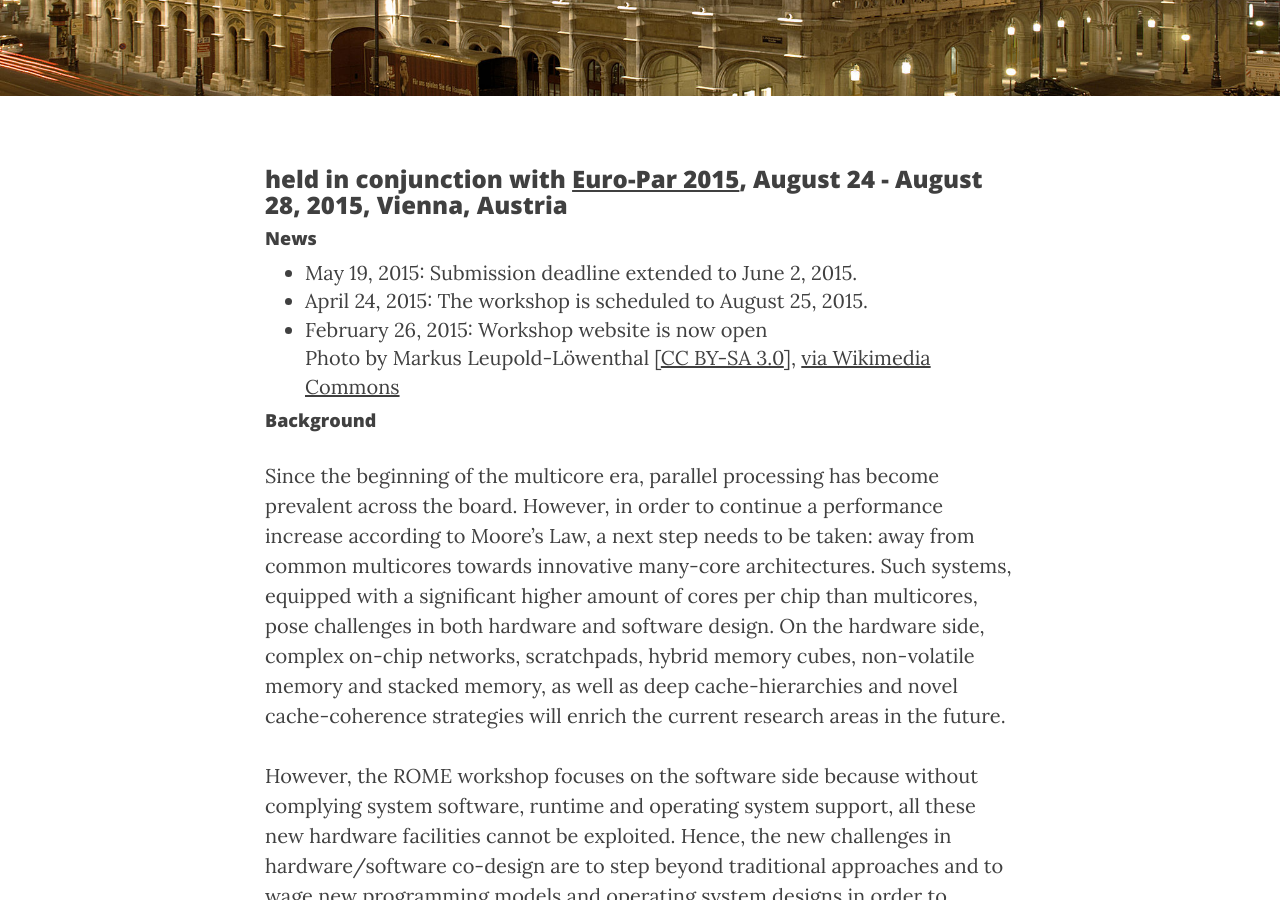
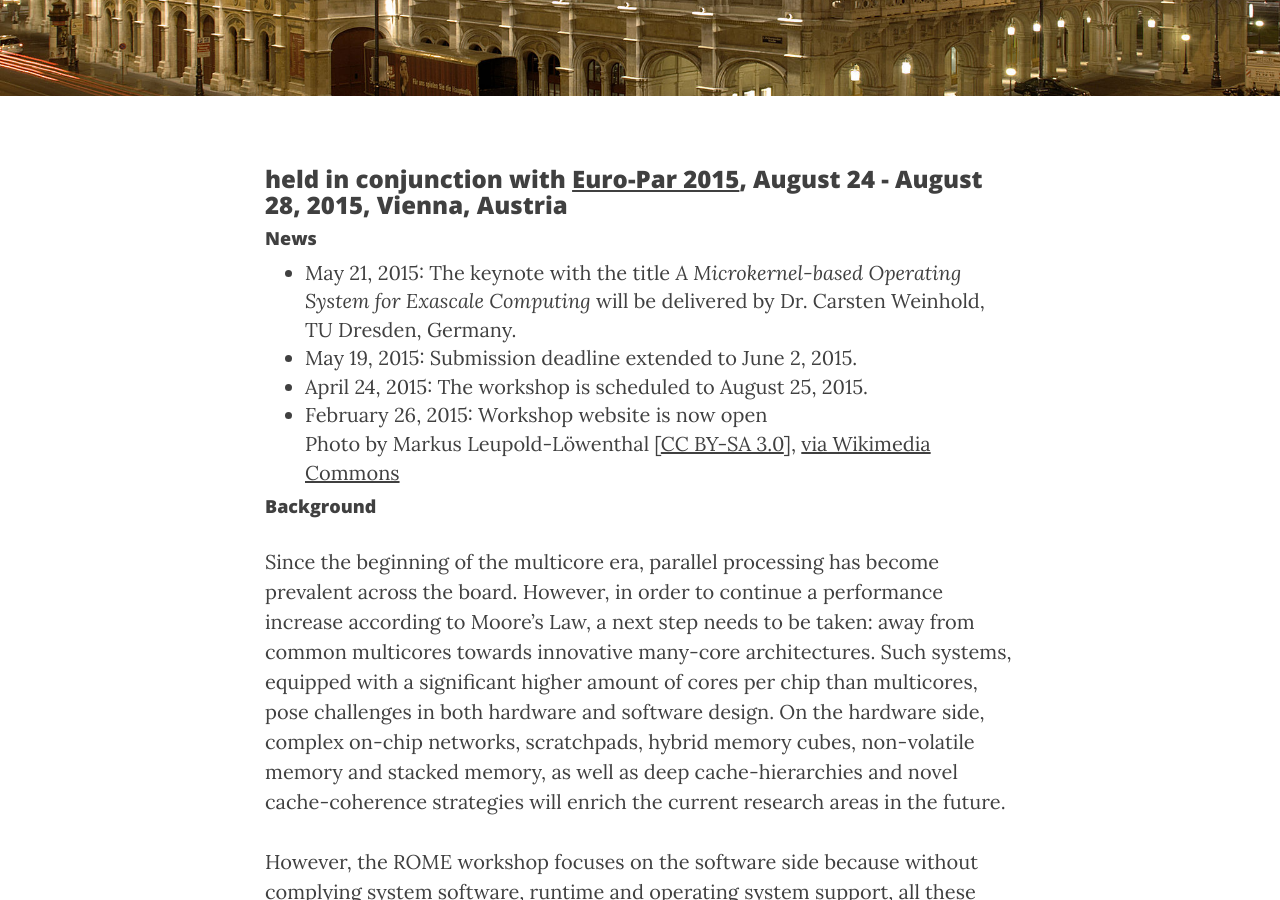
Before and after one commit to WROME/wrome.github.io, a Jekyll site: the page built from vienna2015.md, in a window 1280 px wide and 900 px high, scrolled down 348 px. Built offline with Jekyll 4.4.1, drawn with Linux system fonts in a browser that asks for light colours; nearby versions of some CDN libraries; Markdown is read by kramdown in place of the engine named in the settings.

Commit message:
announce Carsten Weinhold's keynote

```diff
--- a/vienna2015.md
+++ b/vienna2015.md
@@ -9,6 +9,7 @@ header-img: "img/vienna.jpg"
 
 #### News
 
+* May 21, 2015: The keynote with the title *A Microkernel-based Operating System for Exascale Computing* will be delivered by Dr. Carsten Weinhold, TU Dresden, Germany.
 * May 19, 2015: Submission deadline extended to June 2, 2015.
 * April 24, 2015: The workshop is scheduled to August 25, 2015.
 * February 26, 2015: Workshop website is now open<br>Photo by Markus Leupold-Löwenthal [[CC BY-SA 3.0](http://creativecommons.org/licenses/by-sa/3.0)], [via Wikimedia Commons](http://commons.wikimedia.org/wiki/File:StateOperaViennaNightBackside.jpg)
```
